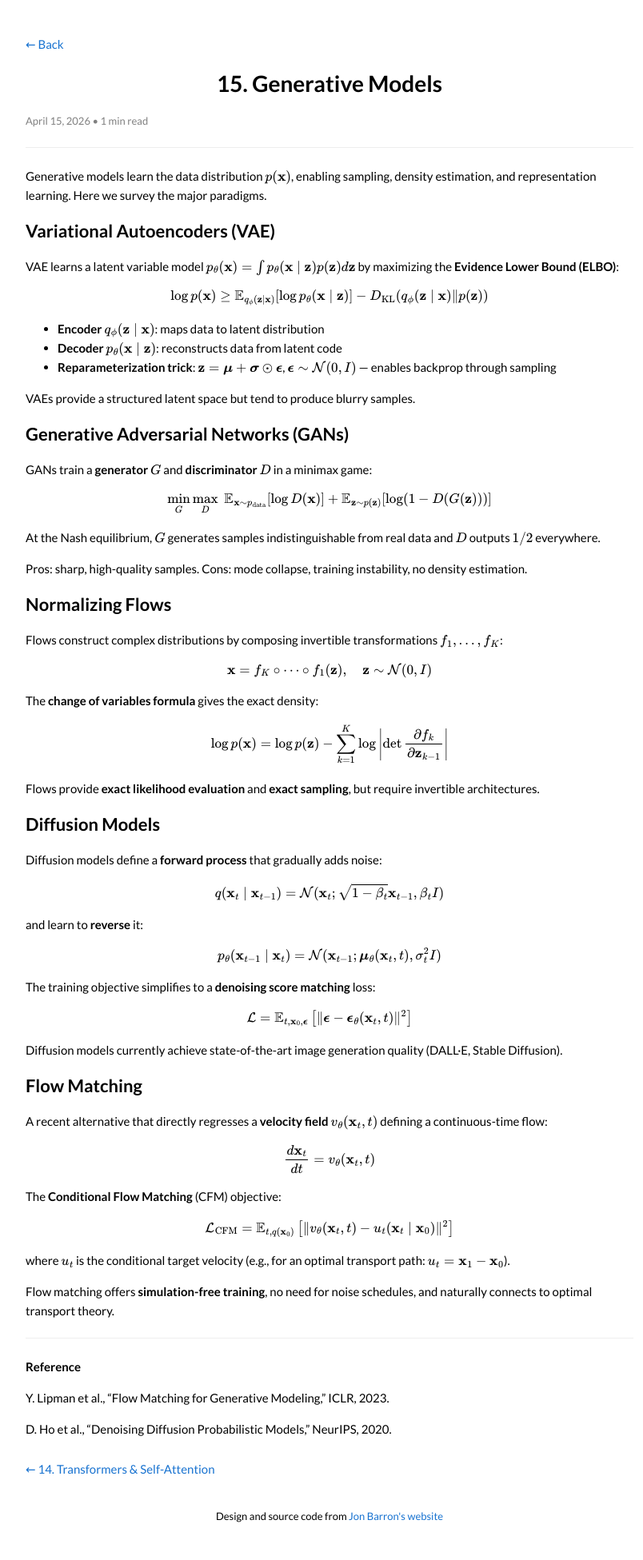
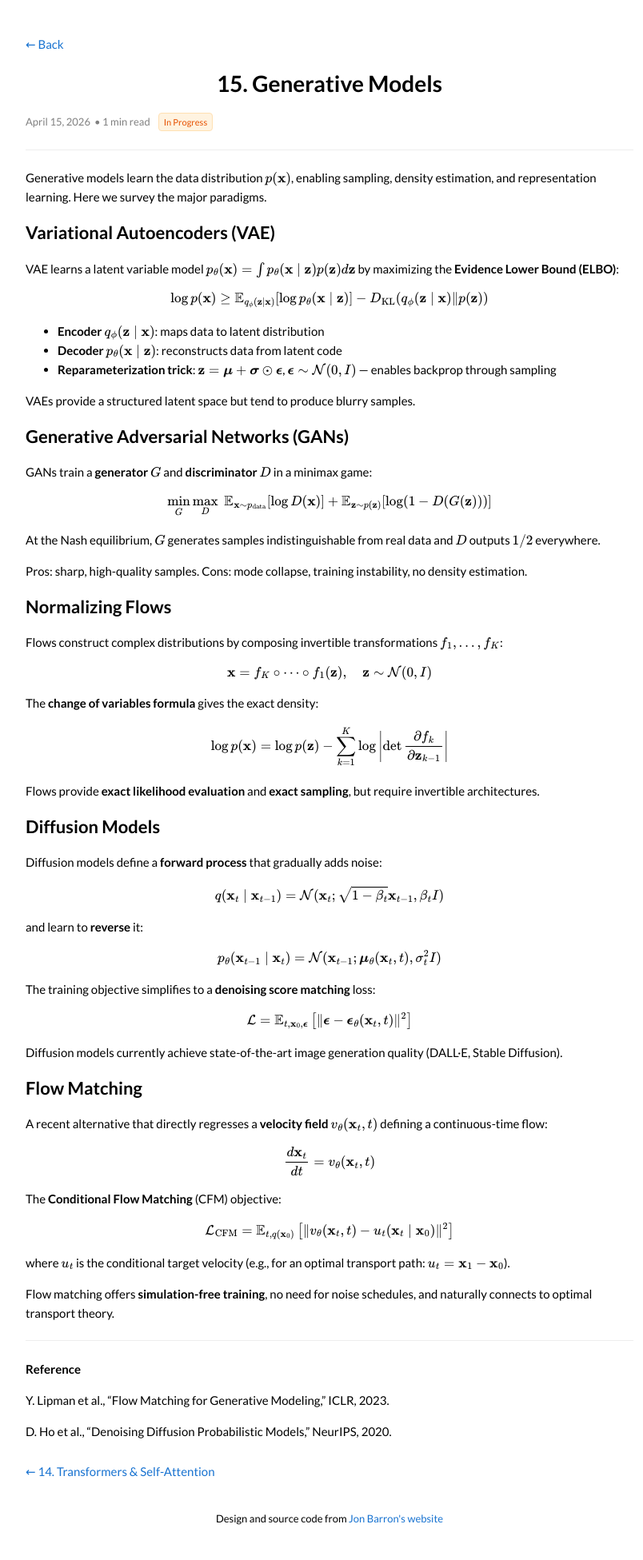
Before and after one commit to yh-lee01/yh-lee01.github.io, a Jekyll site: the page built from _posts/2026-04-15-bg15-generative-models.md, in a window 1280 px wide. Shown: the whole page at 80% size, without its empty margins (228-1032 px from the left). Built offline with Jekyll 4.4.1, drawn with Linux system fonts in a browser that asks for light colours.

Commit message:
feat: Add post status badge support with English keywords

```diff
--- a/_layouts/post.html
+++ b/_layouts/post.html
@@ -12,13 +12,24 @@
 
         <article>
           <h1>{{ page.title }}</h1>
-          <p style="font-size:small; color:gray;">
+          <p style="font-size:small; color:gray; display: flex; align-items: center;">
             {{ page.date | date: "%B %d, %Y" }}
             {% assign words = content | number_of_words %}
+            <span style="margin-left: 5px;">
             {% if words < 200 %}
               • 1 min read
             {% else %}
               • {{ words | divided_by: 200 }} min read
+            {% endif %}
+            </span>
+            {% if page.status %}
+              <span style="font-size:0.85em; padding: 2px 6px; border-radius: 4px; border: 1px solid #ddd; margin-left: 10px;
+                {% if page.status contains 'Completed' %} background-color: #e6f4ea; color: #1e8e3e; border-color: #ceead6;
+                {% elsif page.status contains 'Draft' or page.status contains 'Progress' or page.status contains 'WIP' %} background-color: #fff3e0; color: #e65100; border-color: #ffe0b2;
+                {% else %} background-color: #f1f3f4; color: #5f6368; border-color: #dadce0;
+                {% endif %}">
+                {{ page.status }}
+              </span>
             {% endif %}
           </p>
           <hr>
--- a/_posts/2026-04-15-bg15-generative-models.md
+++ b/_posts/2026-04-15-bg15-generative-models.md
@@ -3,6 +3,7 @@ layout: post
 title: "15. Generative Models"
 date: 2026-04-15
 categories: background
+status: "In Progress"
 permalink: /background/15-generative-models/
 author: "Yohan Lee"
 ---
```
Also changed, not shown: _layouts/topic.html (+10 -1 lines), _templates/blogpost.md (+1 -0 lines).
